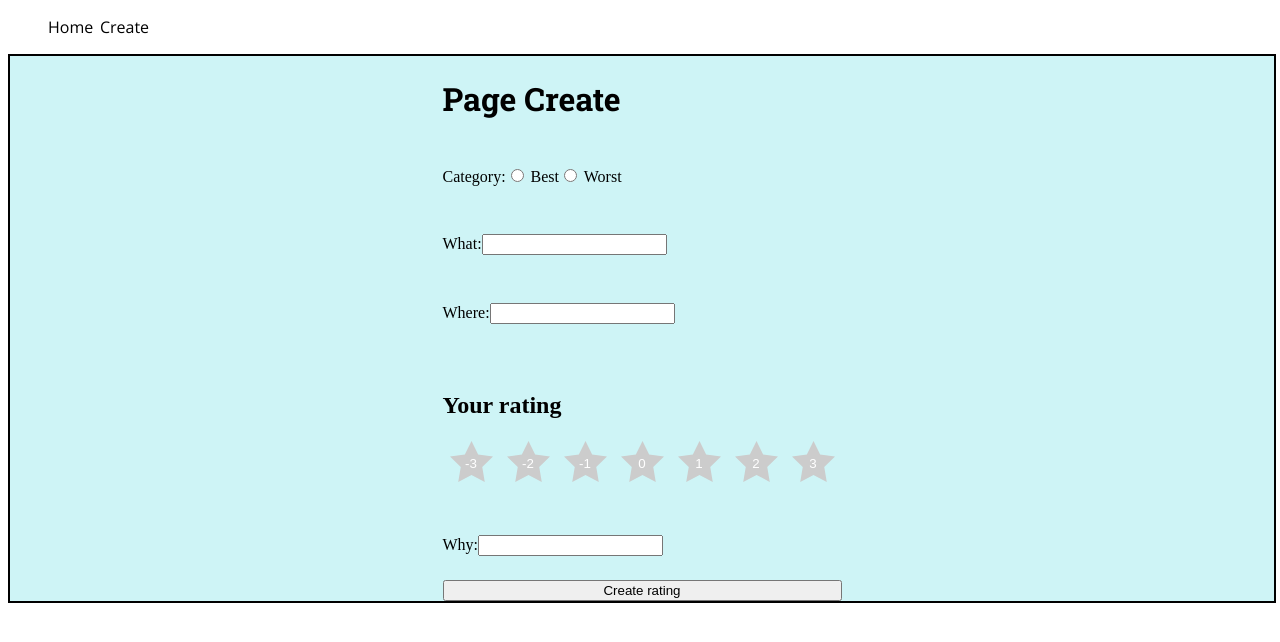
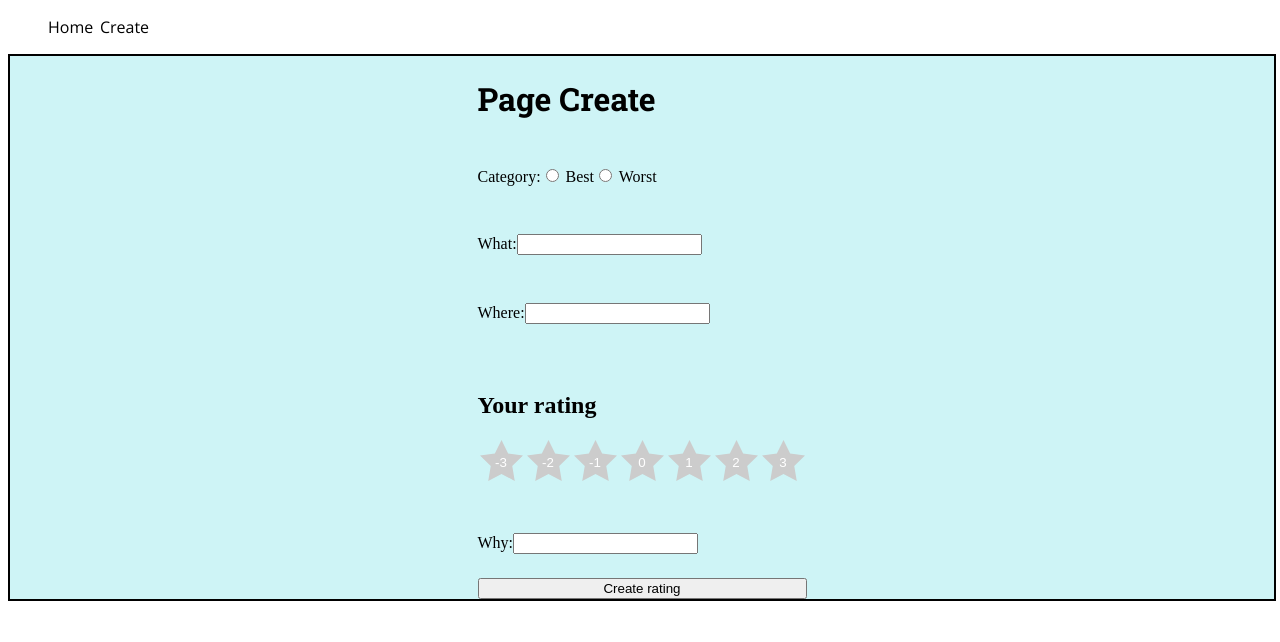
Before and after one commit to paulajs/rater, a React (Create React App) app: page /create in a window 1280 px wide. Shown: the top 642 px of the page. Built offline with nearby package versions, Linux system fonts and the light colour scheme.

Commit message:
fix rating colors on hover

```diff
--- a/src/index.css
+++ b/src/index.css
@@ -55,7 +55,7 @@
   width: 55px;
   background: none;
   border: none;
-  margin: 1px;
+  margin: 0 -4px;
   position: relative;
 }
 .ratingStar p {
--- a/src/pages/Create.tsx
+++ b/src/pages/Create.tsx
@@ -1,25 +1,44 @@
 import React, { useState } from 'react';
 import { RatingStar } from '../components/RatingStar';
-/*
-    <RatingStar id="-3" class="ratingStar minus-3"></RatingStar>
-    <RatingStar id="-2" class="ratingStar minus-2"></RatingStar>
-    <RatingStar id="-1" class="ratingStar minus-1"></RatingStar>
-    <RatingStar id="0" class="ratingStar zero"></RatingStar>
-    <RatingStar id="1" class="ratingStar plus1"></RatingStar>
-    <RatingStar id="2" class="ratingStar plus2"></RatingStar>
-    <RatingStar id="3" class="ratingStar plus3"></RatingStar>
-*/
+
+interface State {
+    starColor: string,
+    currentHoverRating: number | null,
+}
+
+const noRatingClass = 'star-rating-none';
 
 export const Create = () => {
+    const initialState: State = {
+        starColor: noRatingClass,
+        currentHoverRating: null
+    }
     let stars = [];
-    const noRatingClass = 'star-rating-none';
-    const [starColor, setStarColor] = useState(noRatingClass);
+    const [state, setState] = useState(initialState);
     for (let index = 1; index < 8; index++) {
         const id = 'star'+ index;
         const rating = index-4;
+        let starColor = noRatingClass;
 
-        const onStarEnter = () => setStarColor(`star-rating-${index}`);
-        const onStarLeave = () => setStarColor(noRatingClass);
+        if(state.currentHoverRating !== null && rating <= state.currentHoverRating){
+            starColor = `star-rating-${state.currentHoverRating+4}`
+        }
+
+        const onStarEnter = () => {
+            setState({
+                ...state,
+                currentHoverRating: rating,
+                starColor: `star-rating-${index}`,
+            });
+        }
+
+        const onStarLeave = () => {
+            setState({
+                ...state,
+                starColor: noRatingClass,
+                currentHoverRating: null,
+            })
+        };
 
         stars.push(
             <RatingStar
@@ -50,7 +69,7 @@ export const Create = () => {
                     <input type="text" name="Where"/>
                 </label>
                 <label>
-                    <h2>Your rating</h2>
+                    <h2>Your rating {state.currentHoverRating}</h2>
                     <div className="rating">
                         { stars }
                     </div>
```
